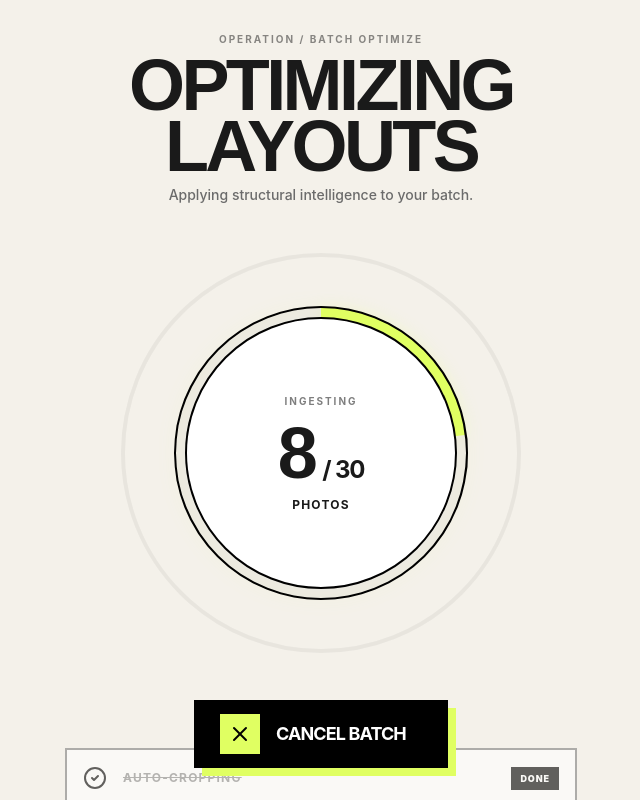
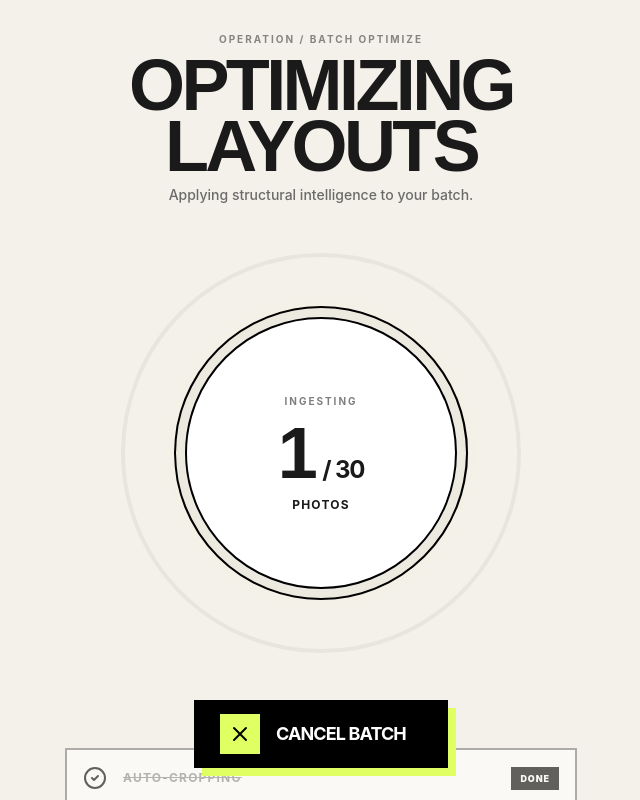
Before and after one commit to ahmadsherif2910/Cropy, a React (Vite) app: page / in a window 1280 px wide. Both pictures are taken after a click on the button "START PROCESSING". Shown: the top 800 px of the page, without its empty margins (319-959 px from the left). Built offline with nearby package versions, Linux system fonts and the light colour scheme.

Commit message:
change num every 3 sec

```diff
--- a/src/components/ProcessingView.tsx
+++ b/src/components/ProcessingView.tsx
@@ -15,14 +15,15 @@ export default function ProcessingView({ onComplete, onCancel }: ProcessingViewP
   useEffect(() => {
     const interval = setInterval(() => {
       setProgress((prev) => {
-        if (prev >= 100) {
+        const next = prev + (100 / totalPhotos);
+        if (next >= 100) {
           clearInterval(interval);
           setTimeout(onComplete, 1000);
           return 100;
         }
-        return prev + 0.5; // Slower, smoother progress
+        return next;
       });
-    }, 50);
+    }, 3000); // Increment photo and progress every 3 seconds
     return () => clearInterval(interval);
   }, [onComplete]);
 
@@ -63,7 +64,7 @@ export default function ProcessingView({ onComplete, onCancel }: ProcessingViewP
             className="text-primary"
             initial={{ strokeDasharray: circumference, strokeDashoffset: circumference }}
             animate={{ strokeDashoffset: circumference - (progress / 100) * circumference }}
-            transition={{ duration: 0.2, ease: "linear" }}
+            transition={{ duration: 3, ease: "linear" }}
           />
           <circle
             cx="200"
```
